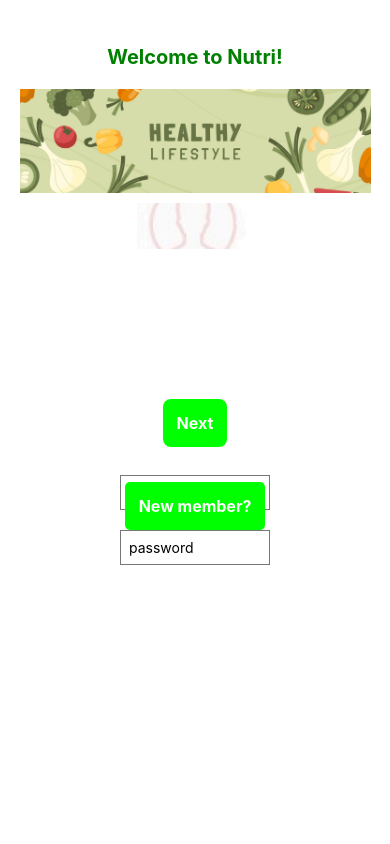
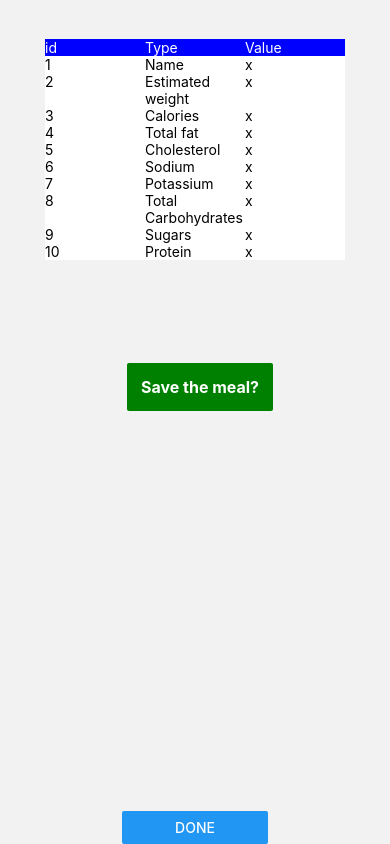
Before and after one commit to eladkobi5/Quantitative-Estimation-of-Food-Components, a React Native app: screen /ResultsScreen in a window 390 px wide. Built offline with nearby package versions, Linux system fonts and the light colour scheme.

Commit message:
Added results page

```diff
--- a/App.js
+++ b/App.js
@@ -6,7 +6,8 @@ import HomeScreen from './Pages/HomeScreen.js';
 import WelcomeScreen from './Pages/WelcomeScreen.js';
 import { NavigationContainer } from '@react-navigation/native';
 import { createNativeStackNavigator } from '@react-navigation/native-stack';
-import TakeImageScreen from './Pages/TakeImageScreen'
+import TakeImageScreen from './Pages/TakeImageScreen';
+import ResultsScreen from './Pages/ResultsScreen';
 
 const Stack = createNativeStackNavigator();
 export default function App() {
@@ -16,6 +17,7 @@ export default function App() {
         <Stack.Screen name="HomeScreen" component={HomeScreen} options={{ headerShown: false }} />
         <Stack.Screen name="WelcomeScreen" component={WelcomeScreen} options={{ headerShown: false }} />
         <Stack.Screen name="TakeImageScreen" component={TakeImageScreen} options={{ headerShown: false }} />
+        <Stack.Screen name="ResultsScreen" component={ResultsScreen} options={{ headerShown: false }} />
       </Stack.Navigator>
     </NavigationContainer>
   );
--- /dev/null
+++ b/Pages/ResultsScreen.js
@@ -0,0 +1,70 @@
+import { StatusBar } from 'expo-status-bar';
+import { StyleSheet, Text, View,Image,BackHandler, Button  } from 'react-native';
+import { FlatList } from 'react-native';
+import FlatButton from '../components/buttons.js';
+
+
+const data = [
+    {id:1,name:'Name', pos:'x'},
+    {id:2,name:'Estimated weight', pos:'x'},
+    {id:3,name:'Calories', pos:'x'},
+    {id:4,name:'Total fat', pos:'x'},
+    {id:5,name:'Cholesterol', pos:'x'},
+    {id:6,name:'Sodium', pos:'x'},
+    {id:7,name:'Potassium', pos:'x'},
+    {id:8,name:'Total Carbohydrates', pos:'x'},
+    {id:9,name:'Sugars', pos:'x'},
+    {id:10,name:'Protein', pos:'x'},
+];
+
+
+
+export default function ResultsScreen({navigation}) {
+    const item = ({item})=>{
+        return(
+            <View style= {{flexDirection: 'row'}}>
+                <View style={{width: 100, backgroundColor:'white'}}>
+                    <Text>{item.id}</Text>
+                </View>
+                <View style={{width: 100, backgroundColor:'white'}}>
+                    <Text>{item.name}</Text>
+                </View>
+                <View style={{width: 100, backgroundColor:'white'}}>
+                    <Text>{item.pos}</Text>
+                </View>
+            </View>
+
+        );
+    };
+    return(
+        <View style = {{flex: 1, justifyContent: 'center', alignItems: 'center', marginTop:'10%'}}>
+                <View style= {{flexDirection: 'row'}}>
+                <View style={{width: 100, backgroundColor:'blue'}}>
+                    <Text style={{color: 'white'}}>id</Text>
+                </View>
+                <View style={{width: 100, backgroundColor:'blue'}}>
+                    <Text style={{color: 'white'}}>Type</Text>
+                </View>
+                <View style={{width: 100, backgroundColor:'blue'}}>
+                    <Text style={{color: 'white'}}>Value</Text>
+                </View>
+            </View>
+            <FlatList
+            data={data}
+            renderItem={item}
+
+            keyExtractor={(item,index)=>index.toString()}
+            />
+            <View>
+            <FlatButton textButton={"Save the meal?"} num={'5'}/>
+            <Button title='done' onPress={() => navigation.navigate('WelcomeScreen')}/>
+            </View>
+        </View>
+    );
+
+}
+
+
+const exitFunc = () => {
+    BackHandler.exitApp();
+  };
--- a/components/buttons.js
+++ b/components/buttons.js
@@ -37,6 +37,26 @@ export default function FlatButton({ textButton,onPress,num }){
             return (
                 <TouchableOpacity onPress={onPress} >
                 <View style= {styles.buttonExit}>
+                    <Text style = {styles.buttonText} > { textButton } </Text>
+                </View>
+                </TouchableOpacity>
+
+            )
+        }
+        if (num==5) {
+            return (
+                <TouchableOpacity onPress={onPress} >
+                <View style= {styles.buttonSaveMeal}>
+                    <Text style = {styles.buttonText} > { textButton } </Text>
+                </View>
+                </TouchableOpacity>
+
+            )
+        }
+        if (num==6) {
+            return (
+                <TouchableOpacity onPress={onPress} >
+                <View style= {styles.buttonDone}>
                     <Text style = {styles.buttonText} > { textButton } </Text>
                 </View>
                 </TouchableOpacity>
@@ -91,6 +111,22 @@ buttonText: {
         bottom: -300,
         right : 100,
     },
+    buttonSaveMeal: {
+        borderRadius: 2,
+        paddingVertical: 14,
+        paddingHorizontal: 10,
+        backgroundColor: 'green',
+        bottom: 400,
+        right : 100,
+        left: 5,
+    },
+    buttonDone: {
+        borderRadius: 8,
+        paddingVertical: 14,
+        paddingHorizontal: 10,
+        backgroundColor: 'lime',
+        bottom: -35,
+    },
 
 
 
```
